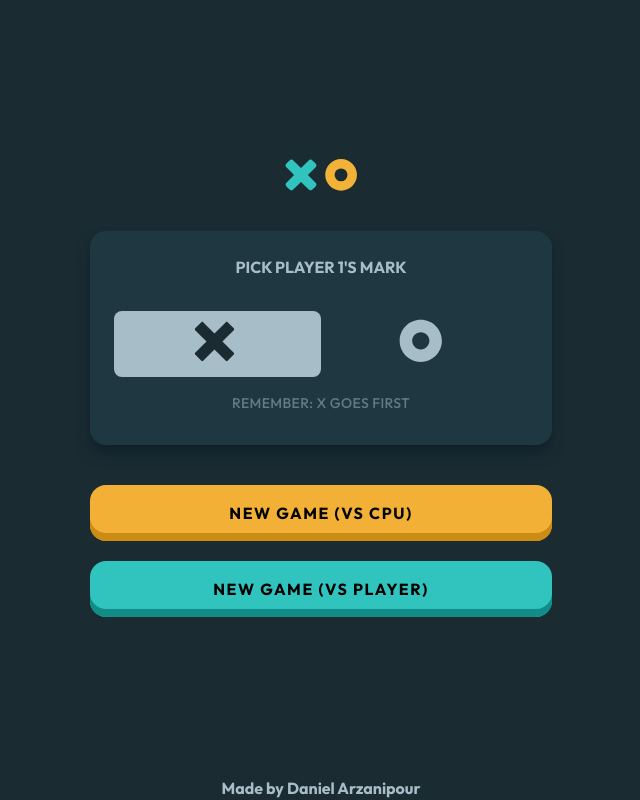
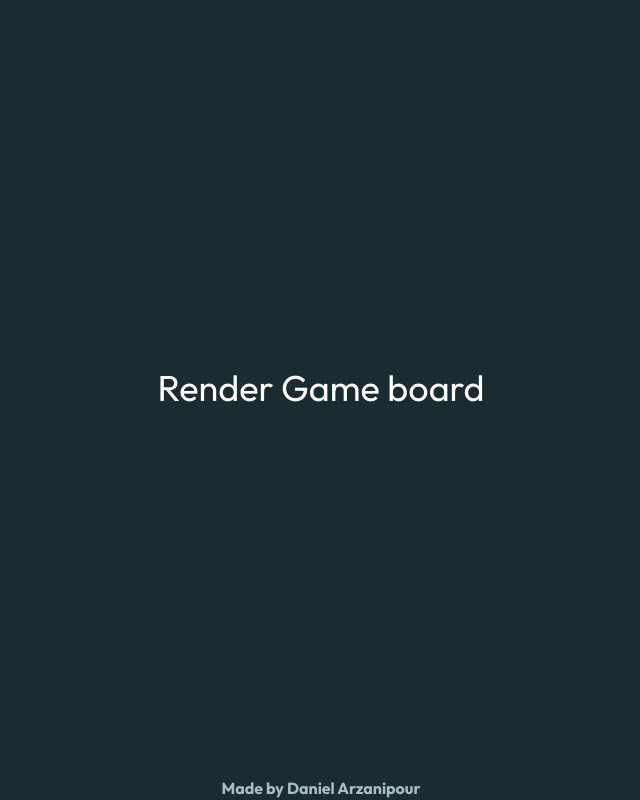
Before and after one commit to Frontend-Mentor-Projects-Daniel/tic-tac-toe-react, a React (Vite) app: page / in a window 1280 px wide. Both pictures are taken after a click on the button "NEW GAME (VS CPU)". Shown: the whole page, without its empty margins (319-959 px from the left). Built offline with nearby package versions, Linux system fonts and the light colour scheme.

Commit message:
refactor code with exception of button

```diff
--- a/src/components/NewGameMenu/NewGameMenu.tsx
+++ b/src/components/NewGameMenu/NewGameMenu.tsx
@@ -1,27 +1,34 @@
 import React from 'react';
-import Logo from '../Logo/Logo';
+import Logo from '../Logo';
 
-import ToggleSwitch from '../ToggleSwitch/ToggleSwitch';
+import ToggleSwitch from '../ToggleSwitch';
 
-type newGameMenuProps = {
-  newGame: string;
-  setNewGame: React.Dispatch<React.SetStateAction<string>>;
+type NewGameMenuProps = {
+  toggleBtnOne: boolean;
+  setToggleBtnOne: React.Dispatch<React.SetStateAction<boolean>>;
+  setVsPlayer: React.Dispatch<React.SetStateAction<string>>;
+  setHasSubmitted: React.Dispatch<React.SetStateAction<boolean>>;
 };
 
 /**
  * Renders the initial game board
  */
-function NewGameMenu({ newGame, setNewGame }: newGameMenuProps) {
-  const [xMark, setXMark] = React.useState(true);
+function NewGameMenu({
+  toggleBtnOne,
+  setToggleBtnOne,
+  setVsPlayer,
+  setHasSubmitted,
+}: NewGameMenuProps) {
+  const handleSubmit = (e: React.FormEvent<HTMLFormElement>) => {
+    setHasSubmitted(true);
+  };
 
-  /**
-   * Renders whether the player will play against computer or another person
-   */
-  const handleSubmit = (e: React.FormEvent<HTMLFormElement>) => {
-    if (xMark === true) {
-      // play against player
-    } else {
-      // play against cpu
+  const handleButtonClick = (
+    e: React.MouseEvent<HTMLButtonElement, MouseEvent>
+  ) => {
+    const target = e.target;
+    if (target instanceof HTMLButtonElement) {
+      setVsPlayer(target.id);
     }
   };
 
@@ -46,13 +53,15 @@ function NewGameMenu({ newGame, setNewGame }: newGameMenuProps) {
         {/* toggle switch */}
         <form
           id='mark-form'
-          className='flex'
           onSubmit={(e) => {
             e.preventDefault();
             handleSubmit(e);
           }}
         >
-          <ToggleSwitch xMark={xMark} setXMark={setXMark} />
+          <ToggleSwitch
+            toggleBtnOne={toggleBtnOne}
+            setToggleBtnOne={setToggleBtnOne}
+          />
         </form>
 
         <p className='mt-7 text-center text-sm font-medium uppercase tracking-wide text-side-note-text opacity-50 md:mt-4'>
@@ -63,14 +72,22 @@ function NewGameMenu({ newGame, setNewGame }: newGameMenuProps) {
       {/* Play Buttons */}
       <div className='mt-8 flex flex-col gap-4 md:mt-10 md:gap-5'>
         <button
+          onClick={(e) => {
+            handleButtonClick(e);
+          }}
           form='mark-form'
           className='h-[56px] cursor-pointer rounded-2xl border-none bg-cpu-or-p2-bg font-bold uppercase tracking-widest shadow-[inset_0px_-8px_0px_#CC8B13;]'
+          id='vsCpu'
         >
           New Game (vs cpu)
         </button>
         <button
+          onClick={(e) => {
+            handleButtonClick(e);
+          }}
           form='mark-form'
           className='h-[56px] cursor-pointer rounded-2xl border-none bg-player-bg font-bold uppercase tracking-widest shadow-[inset_0px_-8px_0px_#118C87;]'
+          id='vsPlayer'
         >
           New Game (vs player)
         </button>
--- a/src/components/ToggleSwitch/ToggleSwitch.tsx
+++ b/src/components/ToggleSwitch/ToggleSwitch.tsx
@@ -2,20 +2,28 @@ import React from 'react';
 
 import VisuallyHidden from '../VisuallyHidden/VisuallyHidden';
 
+/**
+ * Toggle switches will have 2 states, it could be on/off, light/dark mode, X or O. stateOne is the boolean value of whether one of these is true or false (making the second state the opposite value)
+ *
+ * In order to use this value elsewhere, it will lift state up
+ */
 type toggleSwitchProps = {
-  xMark: boolean;
-  setXMark: React.Dispatch<React.SetStateAction<boolean>>;
+  toggleBtnOne: boolean;
+  setToggleBtnOne: React.Dispatch<React.SetStateAction<boolean>>;
 };
 
-function ToggleSwitch({ xMark, setXMark }: toggleSwitchProps) {
+export function ToggleSwitch({
+  toggleBtnOne,
+  setToggleBtnOne,
+}: toggleSwitchProps) {
   return (
-    <>
+    <div className='flex'>
       {/* X mark */}
 
       <div className='flex flex-1 text-center'>
         <label
           className={`${
-            xMark && 'bg-toggle-mark-checked-bg'
+            toggleBtnOne && 'bg-toggle-mark-checked-bg'
           } relative flex flex-1 flex-col-reverse items-center rounded-lg text-6xl text-white`}
           htmlFor='x-mark'
         >
@@ -27,7 +35,7 @@ function ToggleSwitch({ xMark, setXMark }: toggleSwitchProps) {
             className='peer absolute w-[1em] opacity-0'
             defaultChecked
             onChange={() => {
-              setXMark(true);
+              setToggleBtnOne(true);
             }}
           />
 
@@ -52,7 +60,7 @@ function ToggleSwitch({ xMark, setXMark }: toggleSwitchProps) {
       <div className='flex flex-1 text-center'>
         <label
           className={`${
-            !xMark && 'bg-toggle-mark-checked-bg'
+            !toggleBtnOne && 'bg-toggle-mark-checked-bg'
           } relative flex flex-1 flex-col-reverse items-center rounded-lg text-6xl text-white`}
           htmlFor='o-mark'
         >
@@ -63,7 +71,7 @@ function ToggleSwitch({ xMark, setXMark }: toggleSwitchProps) {
             value='o'
             className='peer absolute w-[1em] opacity-0'
             onChange={() => {
-              setXMark(false);
+              setToggleBtnOne(false);
             }}
           />
 
@@ -83,7 +91,7 @@ function ToggleSwitch({ xMark, setXMark }: toggleSwitchProps) {
           <VisuallyHidden>O</VisuallyHidden>
         </label>
       </div>
-    </>
+    </div>
   );
 }
 
--- a/src/components/ToggleSwitch/index.tsx
+++ b/src/components/ToggleSwitch/index.tsx
@@ -1,2 +1,2 @@
-export * from "./ToggleSwitch";
-export { default } from "./ToggleSwitch";
+export * from './ToggleSwitch';
+export { default } from './ToggleSwitch';
--- a/src/components/app/App.tsx
+++ b/src/components/app/App.tsx
@@ -1,10 +1,12 @@
 import React from 'react';
 
-import NewGameMenu from '../NewGameMenu/NewGameMenu';
-import VisuallyHidden from '../VisuallyHidden/VisuallyHidden';
+import NewGameMenu from '../NewGameMenu';
+import VisuallyHidden from '../VisuallyHidden';
 
 function App() {
-  const [newGame, setNewGame] = React.useState('');
+  const [toggleBtnOne, setToggleBtnOne] = React.useState(true);
+  const [vsPlayer, setVsPlayer] = React.useState('');
+  const [hasSubmitted, setHasSubmitted] = React.useState(false);
 
   return (
     <>
@@ -15,7 +17,20 @@ function App() {
       </header>
 
       <main className='center px-6'>
-        <NewGameMenu newGame={newGame} setNewGame={setNewGame} />
+        {!hasSubmitted && (
+          <NewGameMenu
+            toggleBtnOne={toggleBtnOne}
+            setToggleBtnOne={setToggleBtnOne}
+            setVsPlayer={setVsPlayer}
+            setHasSubmitted={setHasSubmitted}
+          />
+        )}
+
+        {hasSubmitted && (
+          <div className='text-center text-4xl text-white'>
+            Render Game board
+          </div>
+        )}
       </main>
 
       <footer className='center text-center text-header-text'>
--- /dev/null
+++ b/src/hooks/useToggle.tsx
@@ -0,0 +1,9 @@
+import React from 'react';
+
+export default function useToggle(initialValue = false) {
+  const [value, setValue] = React.useState(initialValue);
+  const toggle = React.useCallback(() => {
+    setValue((v) => !v);
+  }, []);
+  return [value, toggle];
+}
```
